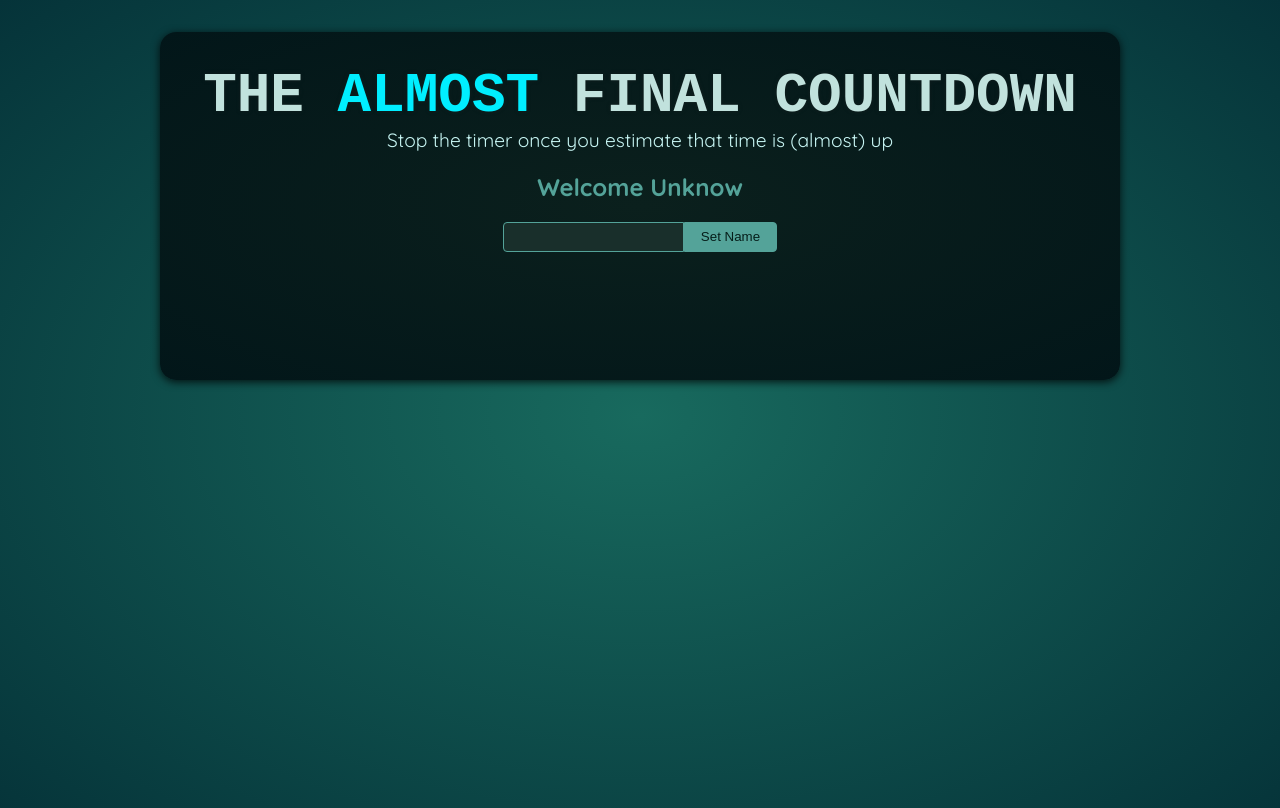
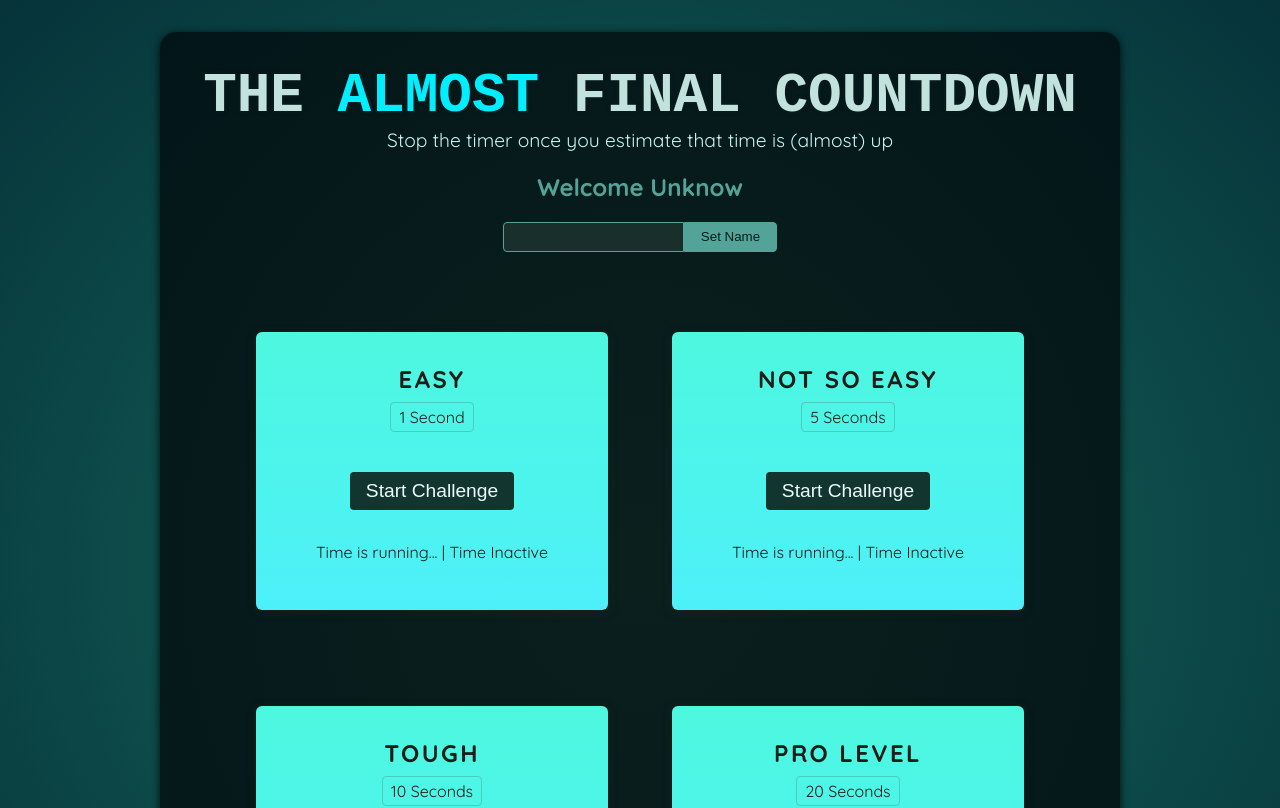
Before and after one commit to white-parrot/react-hustle, a React (Vite) app in the folder a-stop-the-timmer-app/: page / in a window 1280 px wide. Shown: the top 808 px of the page. Built offline with nearby package versions, Linux system fonts and the light colour scheme; a web font is replaced by a local one.

Commit message:
[005][a-stop-the-time-app][shreyansh] : New Component "TimeChallenge" Added
A New Component "TimeChallenge" is Added.

```diff
--- a/a-stop-the-timmer-app/src/App.jsx
+++ b/a-stop-the-timmer-app/src/App.jsx
@@ -1,10 +1,16 @@
 import Player from './components/Player.jsx';
+import TimerChallenge from "./components/TimerChallenge.jsx";
 
 function App() {
   return (
     <>
       <Player />
-      <div id="challenges"></div>
+      <div id="challenges">
+          <TimerChallenge title="Easy" targetTime={1}/>
+          <TimerChallenge title="Not So Easy" targetTime={5}/>
+          <TimerChallenge title="Tough" targetTime={10}/>
+          <TimerChallenge title="Pro Level" targetTime={20}/>
+      </div>
     </>
   );
 }
--- /dev/null
+++ b/a-stop-the-timmer-app/src/components/TimerChallenge.jsx
@@ -0,0 +1,14 @@
+export default  function TimerChallenge({title, targetTime}){
+    return (
+        <section className="challenge">
+            <h2>{title}</h2>
+            <p className="challenge-time">{targetTime} Second{targetTime > 1 ? 's' : ''}</p>
+            <p>
+                <button>
+                    Start Challenge
+                </button>
+            </p>
+            <p>Time is running... | Time Inactive</p>
+        </section>
+    );
+}
```
